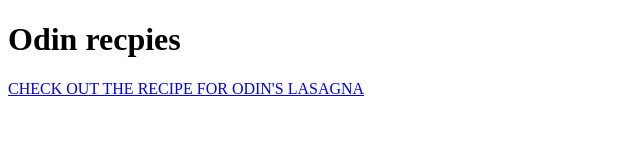
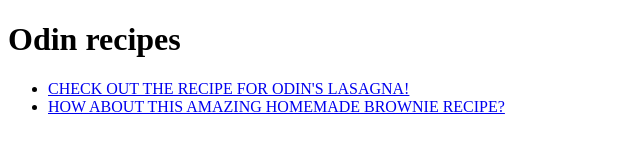
Before and after one commit to nagymark06/odin-recipes, a plain HTML site: page index.html in a window 1280 px wide. Shown: the whole page, without its empty margins (0-640 px from the left). Drawn offline with Linux system fonts and the light colour scheme.

Commit message:
Uploading final version

```diff
--- a/index.html
+++ b/index.html
@@ -5,7 +5,10 @@
     <title>MY ODIN RECIPES WEBSITE</title>
   </head>
   <body>
-    <h1>Odin recpies</h1>
-    <a href="./recipes/lasagna.html">CHECK OUT THE RECIPE FOR ODIN'S LASAGNA</a>
+    <h1>Odin recipes</h1>
+    <ul>
+      <li><a href="./recipes/lasagna.html">CHECK OUT THE RECIPE FOR ODIN'S LASAGNA!</a></li>
+      <li><a href="./recipes/brownie.html">HOW ABOUT THIS AMAZING HOMEMADE BROWNIE RECIPE?</a></li>
+    </ul>
   </body>
 </html>
```
